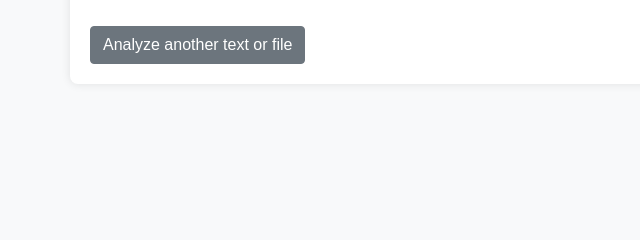
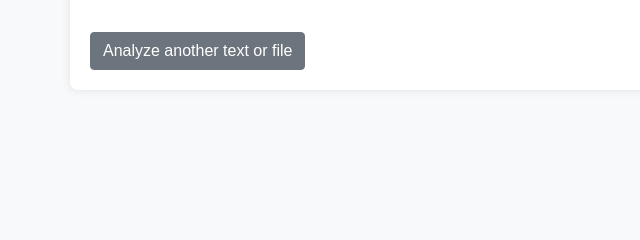
Before and after one commit to sam-bergit/sentiment-analyzer, a Flask app: template templates/results.html in a window 1280 px wide. Shown: the part 187-427 px from the top of the page, without its empty margins (0-640 px from the left). Run offline with Flask 3, Linux system fonts and the light colour scheme; the template is opened without the code that fills it, so the values that code supplies are empty; some libraries are stand-ins or nearby versions.

Commit message:
This is where the frontend code lives

```diff
--- a/templates/results.html
+++ b/templates/results.html
@@ -34,7 +34,7 @@
                 {% endfor %}
             </tbody>
         </table>
-        <a href="/" class="btn btn-secondary">Analyze another text or file</a>
+        <a href="/" class="btn btn-secondary mt-3">Analyze another text or file</a>
     </div>
 </body>
 </html>
```
